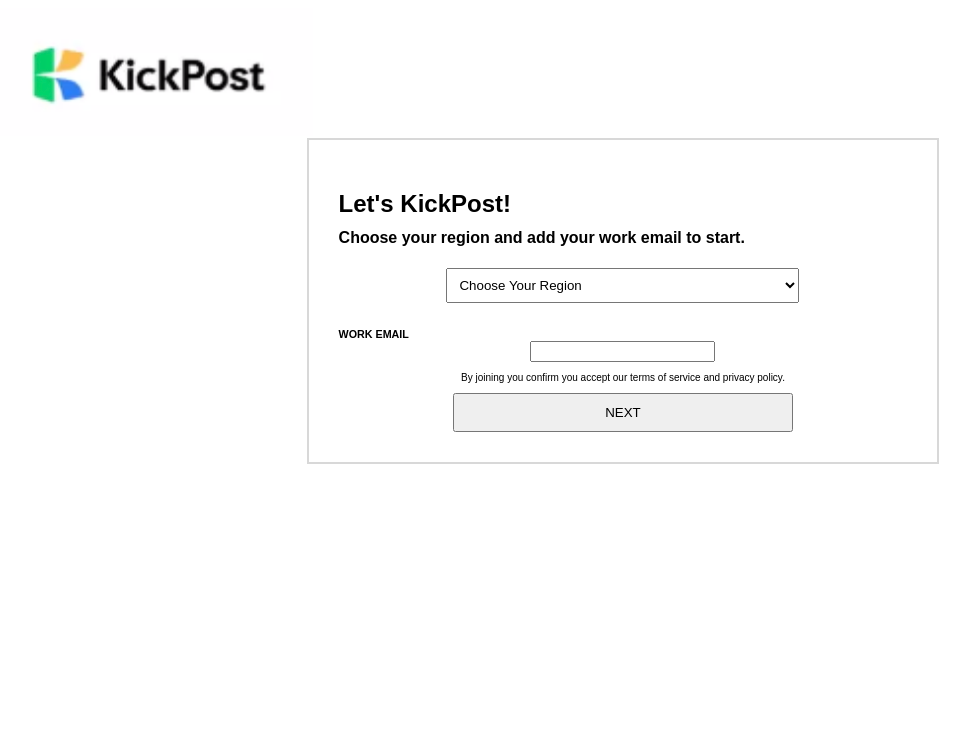
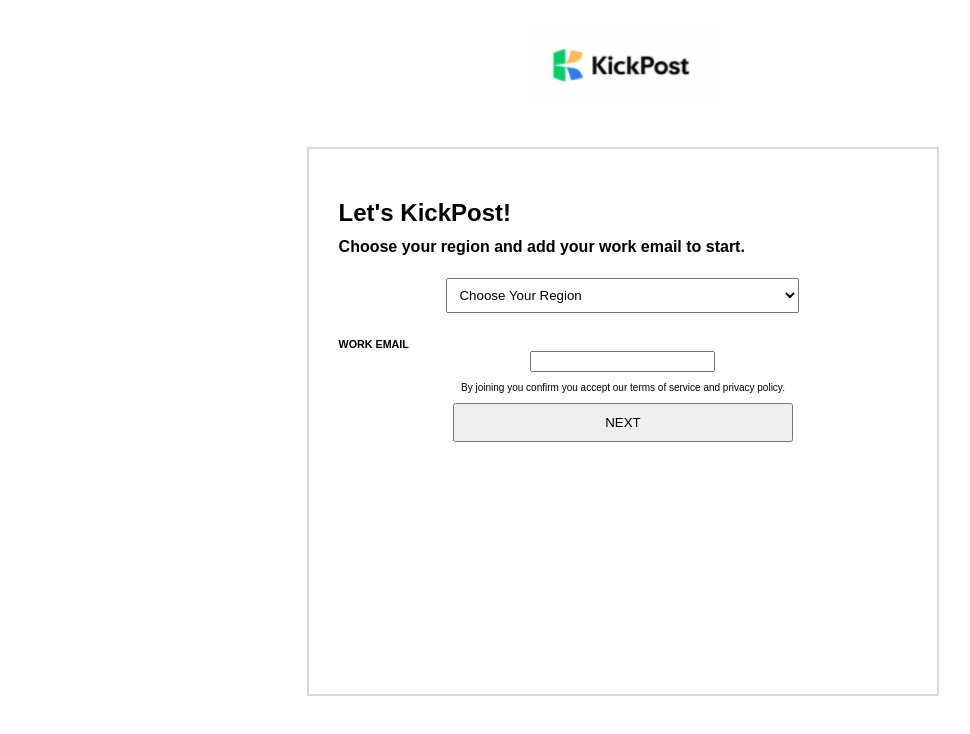
Before and after one commit to bellerocks4/login-page, a plain HTML site: page login page/index.html in a window 1280 px wide. Shown: the whole page, without its empty margins (17-987 px from the left). Drawn offline with Linux system fonts and the light colour scheme.

Commit message:
Add files via upload

```diff
--- a/login page/index.html
+++ b/login page/index.html
@@ -6,7 +6,7 @@
     </head>
 
     <body>
-        <img class="image" src="Screenshot 2023-11-16 at 10.02.31 AM.png" alt="logo" />
+        <img src="Screenshot 2023-11-16 at 10.02.31 AM.png" alt="logo" class="center" />
         <div>
         <h2>Let's KickPost!</h2>
         <h4>Choose your region and add your work email to start.</h4>
--- a/login page/stylesheet.css
+++ b/login page/stylesheet.css
@@ -7,6 +7,7 @@ div {
     padding: 30px;
     width: 45%;
     margin: 0 auto;
+    padding-bottom: 20%;
 }
 select {
     padding: 8px;
@@ -31,3 +32,12 @@ button {
     padding-left: 150px;
     padding-right: 150px;
 }
+.center {
+    display: block;
+    margin-left: auto;
+    margin-right: auto;
+    width: 50%;
+    transform: scale(0.3);
+    margin-bottom: -40px;
+    margin-top: -70px;
+}
```
